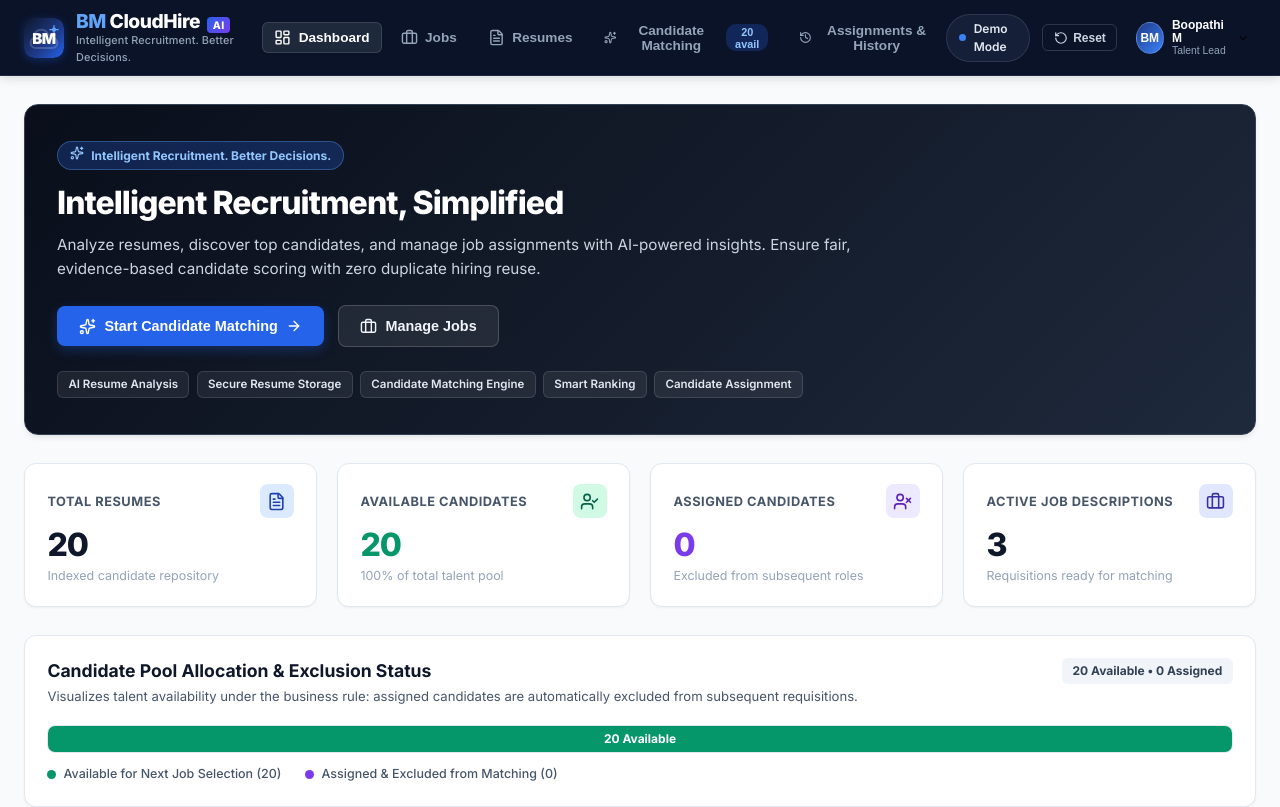
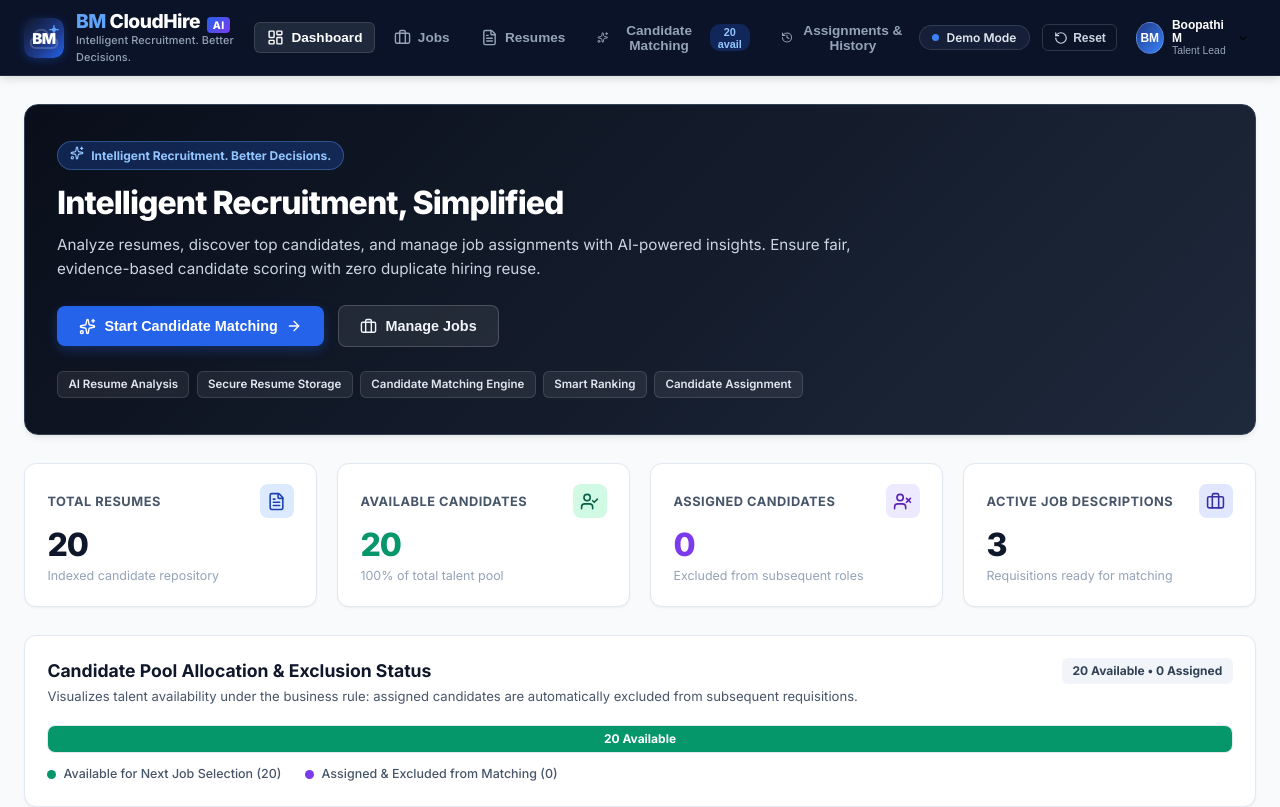
Before and after one commit to BoopathiM9/BM_CloudHire_AI, a React (Vite) app in the folder frontend/: page / in a window 1280 px wide. Shown: the top 807 px of the page. Built offline with nearby package versions, Linux system fonts and the light colour scheme; no server answers.

Commit message:
fix(ui): prevent line wrap on system status indicator badge

```diff
--- a/frontend/src/index.css
+++ b/frontend/src/index.css
@@ -170,17 +170,20 @@ body {
 }
 
 .system-status-indicator {
-  display: flex;
+  display: inline-flex;
   align-items: center;
   gap: 0.45rem;
   background: #151f38;
-  border: 1px solid rgba(255, 255, 255, 0.1);
-  padding: 0.3rem 0.75rem;
+  border: 1px solid rgba(255, 255, 255, 0.12);
+  padding: 0.35rem 0.8rem;
   border-radius: 9999px;
   font-size: 0.75rem;
   font-weight: 600;
   color: #e2e8f0;
   cursor: pointer;
+  white-space: nowrap;
+  flex-shrink: 0;
+  line-height: 1;
 }
 
 .status-dot {
```
